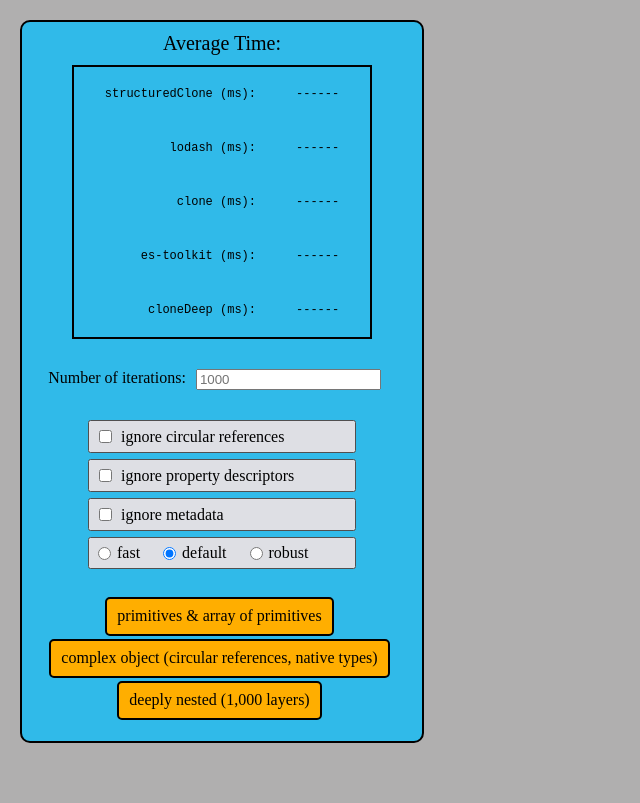
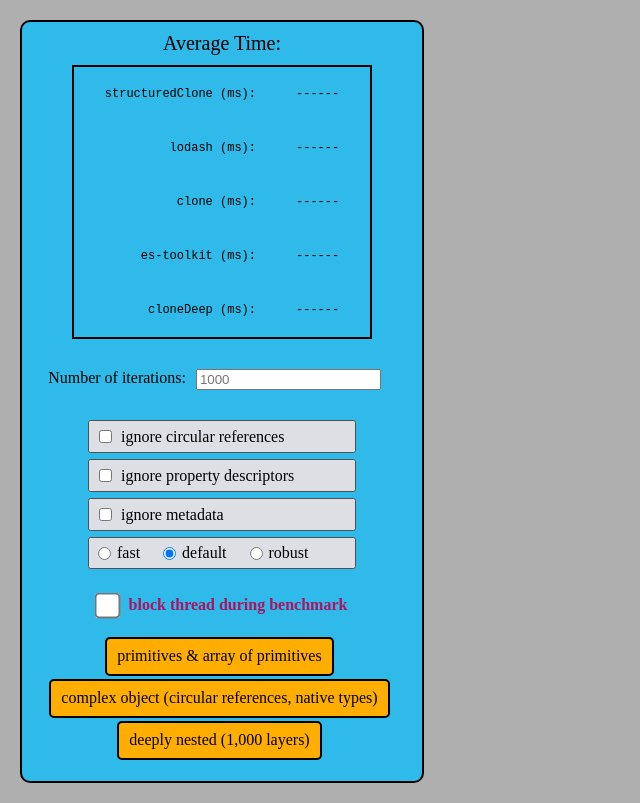
Before and after one commit to calebmsword/clone-deep, a website: page benchmark/index.html in a window 1280 px wide. Shown: the whole page, without its empty margins (0-640 px from the left). Drawn offline with Linux system fonts and the light colour scheme; files that its build step writes are made by us from their sources; files whose address does not match are found by name.

Commit message:
benchmark UI has a checkbox for thread-blocking mode; removed complexity rule; added script in package.json to warn of any high-complexity functions

```diff
--- a/benchmark/benchmark.css
+++ b/benchmark/benchmark.css
@@ -4,6 +4,7 @@
     --content-border-color: black;
     --checkbox-or-radio-border-color: rgb(80, 79, 79);
     --checkbox-or-radio-background-color: rgb(222, 223, 228);
+    --block-thread-color: rgb(169 21 100);
     --button-color: rgb(255, 174, 0);
     --button-hover-color: rgb(174, 126, 24);
     --button-border-color: black;
@@ -93,12 +94,35 @@
     width: 60%;
 }
 
+.sync-checkbox-main-container {
+    display: flex;
+    justify-content: center;
+    align-items: center;
+    height: 60px;
+}
+
+.sync-checkbox-inner-container {
+    display: flex;
+    align-items: center;
+}
+
+.sync-checkbox {
+    transform: scale(2);
+}
+
+.sync-checkbox-label {
+    padding-left: 12px;
+    font-size: 16px;
+    font-weight: bold;
+    color: var(--block-thread-color);
+}
+
 .buttons {
     flex-grow: 0.85;
     display: flex;
     justify-content: center;
     flex-wrap: wrap;
-    padding: 20px;
+    padding: 0px 20px 20px 20px;
 }
 
 .checkboxes-and-radios {
--- a/benchmark/index.html
+++ b/benchmark/index.html
@@ -113,6 +113,14 @@
                 </div>
             </div>
         </div>
+        <div class="sync-checkbox-main-container">
+            <div class="sync-checkbox-inner-container">
+                <input class="sync-checkbox" type="checkbox" id="sync" name="sync" />
+                <label class="sync-checkbox-label" for="sync">
+                    block thread during benchmark
+                </label>
+            </div>
+        </div>
         <div class="buttons">
             <div class="button pressable primitives-only">
                 <div class="button-text">primitives & array of primitives</div>
--- a/package.json
+++ b/package.json
@@ -14,6 +14,7 @@
     "delete-tsdist": "node scripts/delete-tsdist.js",
     "fix": "npx eslint --fix",
     "lint": "npx eslint",
+    "lint-complexity": "npx eslint --no-config-lookup --no-inline-config --rule \"complexity: [warn, 10]\"",
     "serve": "node .\\scripts\\serve.js",
     "test": "node --test",
     "test-coverage": "node --test --experimental-test-coverage",
--- a/src/clone-deep-fully/clone-deep-fully.js
+++ b/src/clone-deep-fully/clone-deep-fully.js
@@ -1,5 +1,3 @@
-/* eslint-disable complexity */
-
 import {
     cloneDeepFullyInternal,
     cloneDeepFullyInternalAsync
--- a/src/clone-deep/clone-deep-utils/handle-cloning-method.js
+++ b/src/clone-deep/clone-deep-utils/handle-cloning-method.js
@@ -1,5 +1,3 @@
-/* eslint-disable complexity */
-
 import { Warning } from '../../utils/clone-deep-warning.js';
 import { CLONE } from '../../utils/constants.js';
 import {
--- a/src/clone-deep/clone-deep-utils/handle-customizer.js
+++ b/src/clone-deep/clone-deep-utils/handle-customizer.js
@@ -1,5 +1,3 @@
-/* eslint-disable complexity */
-
 import { Warning } from '../../utils/clone-deep-warning.js';
 import { isPropertyKeyArray } from '../../utils/type-checking.js';
 import { handleAdditionalValues } from './handle-additional-values.js';
--- a/src/clone-deep/clone-deep-utils/handle-native-types.js
+++ b/src/clone-deep/clone-deep-utils/handle-native-types.js
@@ -1,7 +1,3 @@
-/* eslint-disable complexity -- We support > 10 types, so we are guaranteed to
-exceed a complexity of 10. I don't see any reason to separate this function
-further. */
-
 import { TOP_LEVEL } from './assign.js';
 import { getWarning, Warning } from '../../utils/clone-deep-warning.js';
 import { Tag } from '../../utils/constants.js';
--- a/src/clone-deep/clone-deep-utils/handle-sync-web-types.js
+++ b/src/clone-deep/clone-deep-utils/handle-sync-web-types.js
@@ -1,7 +1,3 @@
-/* eslint-disable complexity -- We support > 10 types, so we are guaranteed to
-exceed a complexity of 10. I don't see any reason to separate this function
-further. */
-
 import { Tag } from '../../utils/constants.js';
 import { cloneFile, createFileList } from '../../utils/helpers.js';
 import { forAllOwnProperties, hasAccessor } from '../../utils/metadata.js';
@@ -177,7 +173,7 @@
             }));
 
     } else if ([Tag.AUDIODATA, Tag.VIDEOFRAME].includes(tag)) {
-        /** @type {import('./types').AudioData | import('./types').VideoData} */
+        /** @type {import('./types').AudioData | import('./types').VideoFrame} */
         const data = value;
 
         cloned = saveClone(data.clone());
--- a/src/clone-deep/clone-deep-utils/process-queue.js
+++ b/src/clone-deep/clone-deep-utils/process-queue.js
@@ -1,5 +1,3 @@
-/* eslint-disable complexity */
-
 import { assign } from './assign.js';
 import {
     checkCloneStore,
--- a/src/clone-deep/clone-deep-utils/types.d.ts
+++ b/src/clone-deep/clone-deep-utils/types.d.ts
@@ -37,7 +37,7 @@
 
 /** A "polyfill" for the VideoData type not provided in the version of
  * TypeScript I am using. */
-export interface VideoData {
+export interface VideoFrame {
     codedHeight: number,
     codedRect: DOMRectReadOnly,
     codedWidth: number,
@@ -50,7 +50,7 @@
     visibleRect: DOMRectReadOnly,
 
     allocationSize: () => number,
-    clone: () => VideoData,
+    clone: () => VideoFrame,
     close: () => void,
     copyTo: (
         destination: ArrayBuffer | TypedArray | DataView,
--- a/src/clone-deep/clone-deep.js
+++ b/src/clone-deep/clone-deep.js
@@ -1,5 +1,3 @@
-/* eslint-disable complexity */
-
 import { cloneDeepInternal } from './clone-deep-internal.js';
 
 /** @typedef {import('../types').CloneDeepProxyOptions} CloneDeepProxyOptions */
--- a/src/utils/helpers.js
+++ b/src/utils/helpers.js
@@ -8,8 +8,6 @@
 import { isCallable } from './type-checking.js';
 import { getPrototype } from './metadata.js';
 
-/* eslint-disable complexity -- obviously this function will have a complexity
-greater than 10. There is no point in chunking this function up further. */
 /**
  * Gets the appropriate TypedArray constructor for the given object tag.
  * @param {string} tag
@@ -49,7 +47,6 @@
         return DataView;
     }
 };
-/* eslint-enable complexity */
 
 /**
  * Gets the appropriate error constructor for the error name.
```
Also changed, not shown: eslint.config.js (+0 -8 lines), test/polyfills.js (+0 -1 lines).
